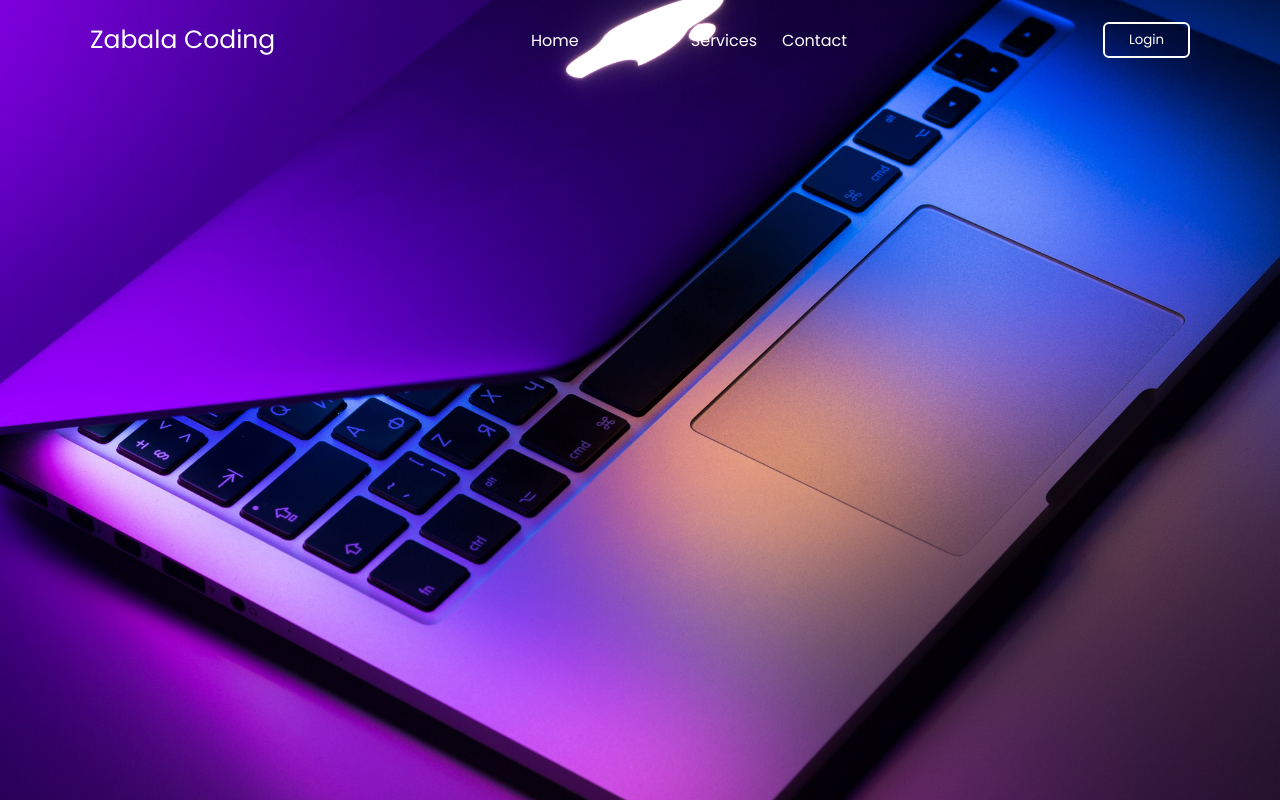
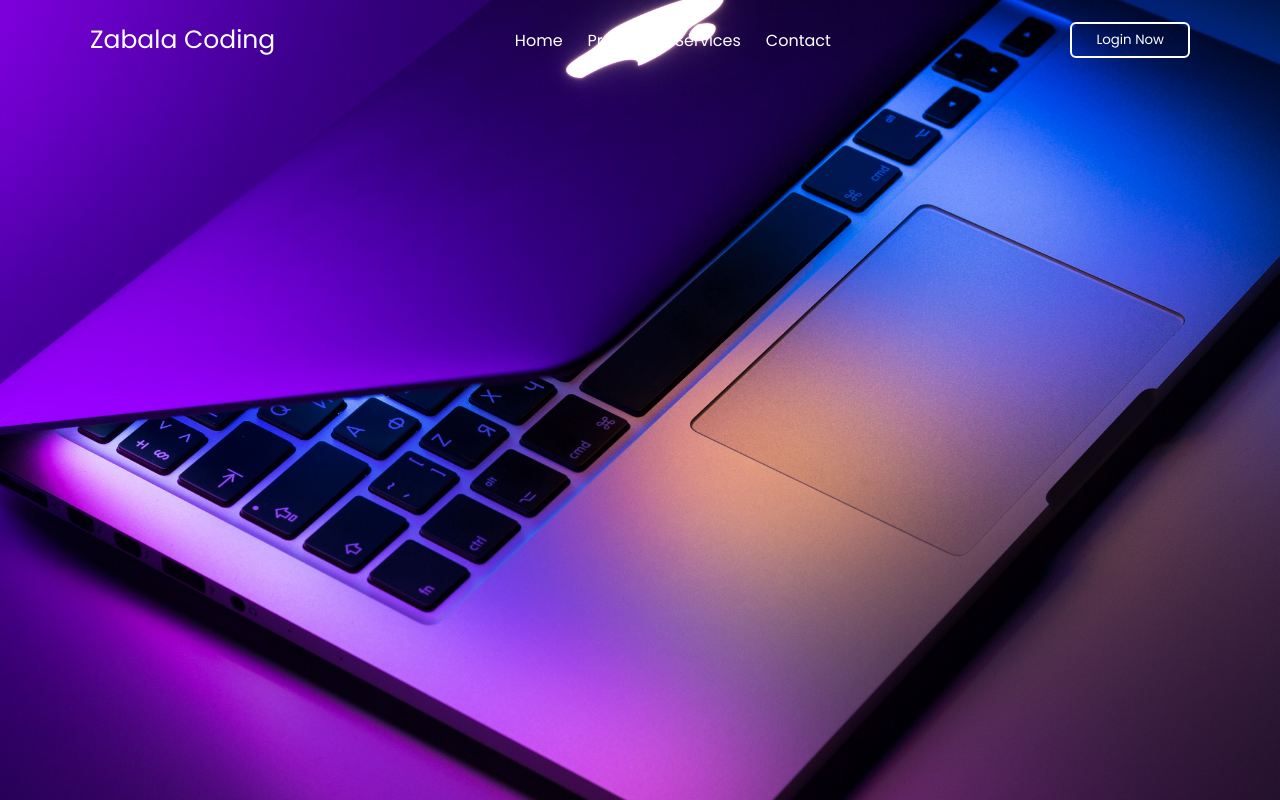
Before and after one commit to zabala-darren/-Zabala_-Activity-login-and-sign-up-page, a plain HTML site: page index.html in a window 1280 px wide. Drawn offline with nearby package versions, Linux system fonts and the light colour scheme.

Commit message:
Update index.html

```diff
--- a/index.html
+++ b/index.html
@@ -23,8 +23,7 @@
             <a href="#" class="nav_link">Contact</a>
           </li>
         </ul>
-
-         <a href="https://www.apple.com/ph/mac/"><button class="button" id="form-open">Login</button></a>
+</a><a href="https://www.apple.com/ph/mac/"><button class="button">Login Now</button></a>
       </nav>
     </header>
 
@@ -55,7 +54,7 @@
               <a href="#" class="forgot_pw">Forgot password?</a>
             </div>
 
-            <a href="https://www.apple.com/ph/mac/"><button class="button">Login Now</button></a>
+            <a href="https://www.apple.com/ph/mac/"><button class="button" id="form-open">Login</button></a>
 
             <div class="login_signup">Don't have an account? <a href="#" id="signup">Signup</a></div>
           </form>
```
